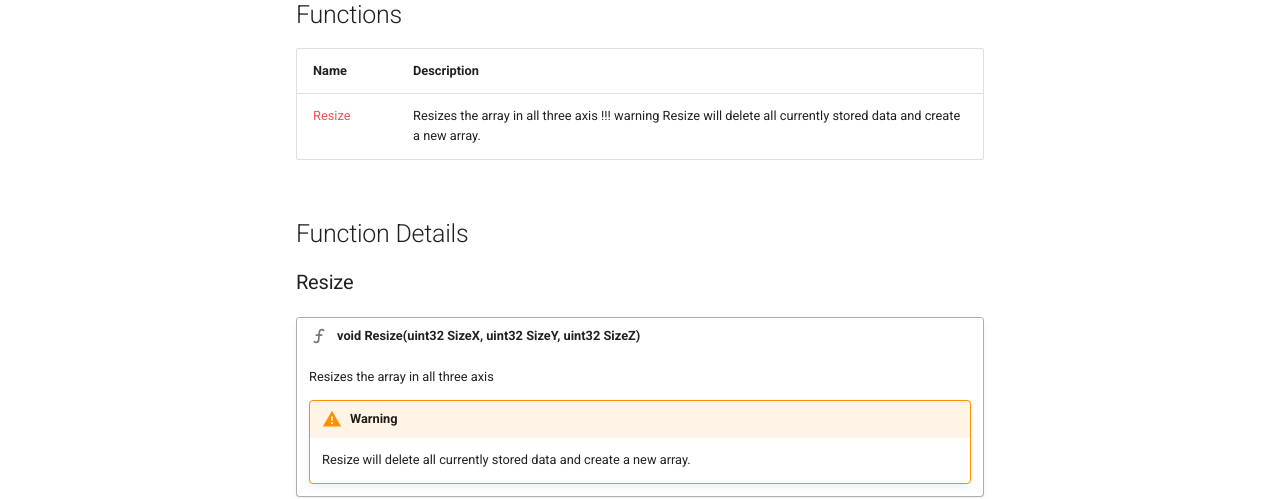
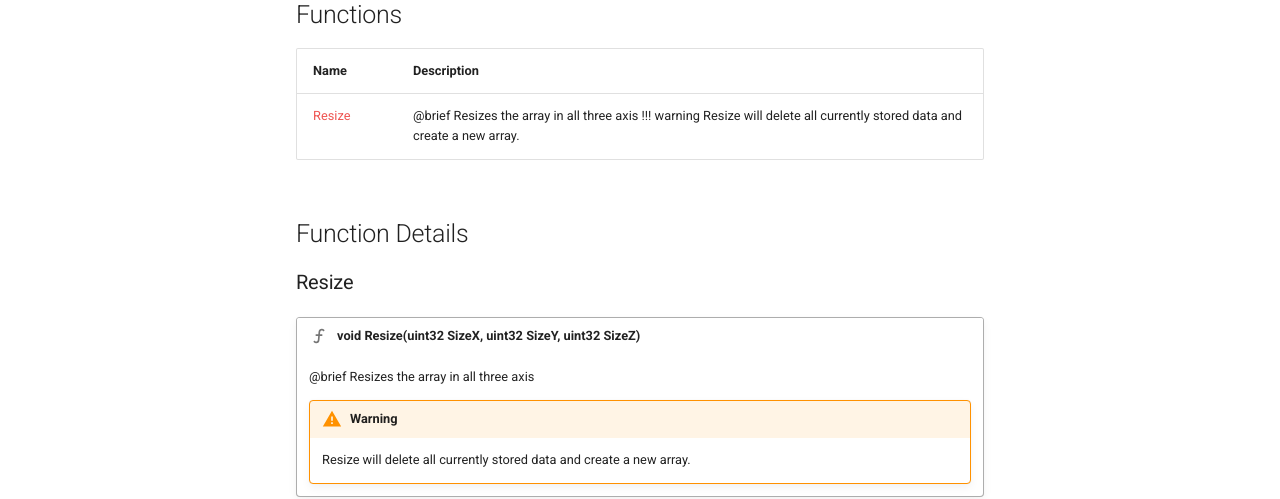
Before and after one commit to Pringman990/UnicornDocs, an MkDocs documentation site: the page built from docs/Array3D.md, in a window 1280 px wide and 959 px high. Shown: the part 394-893 px from the top of the window. Built offline with MkDocs 1.6.1 and Material for MkDocs 9.7.7, drawn with Linux system fonts in a browser that asks for light colours; comment, search, counter and statistics services are not loaded.

Commit message:
clean up

```diff
--- a/docs/Array3D.md
+++ b/docs/Array3D.md
@@ -18,14 +18,14 @@ Helper class to handle 3 dimensional arrays.
 
 | Name | Description |
 | ---- | ----------- |
-| [Resize](#Resize) | Resizes the array in all three axis !!! warning Resize will delete all currently stored data and create a new array.  |
+| [Resize](#Resize) | @brief Resizes the array in all three axis !!! warning Resize will delete all currently stored data and create a new array.  |
 
 ## Function Details
 
 ### Resize<a name="Resize"></a>
 !!! function "void Resize(uint32 SizeX, uint32 SizeY, uint32 SizeZ)"
 
-    Resizes the array in all three axis
+    @brief Resizes the array in all three axis
 
 
     !!! warning
```
